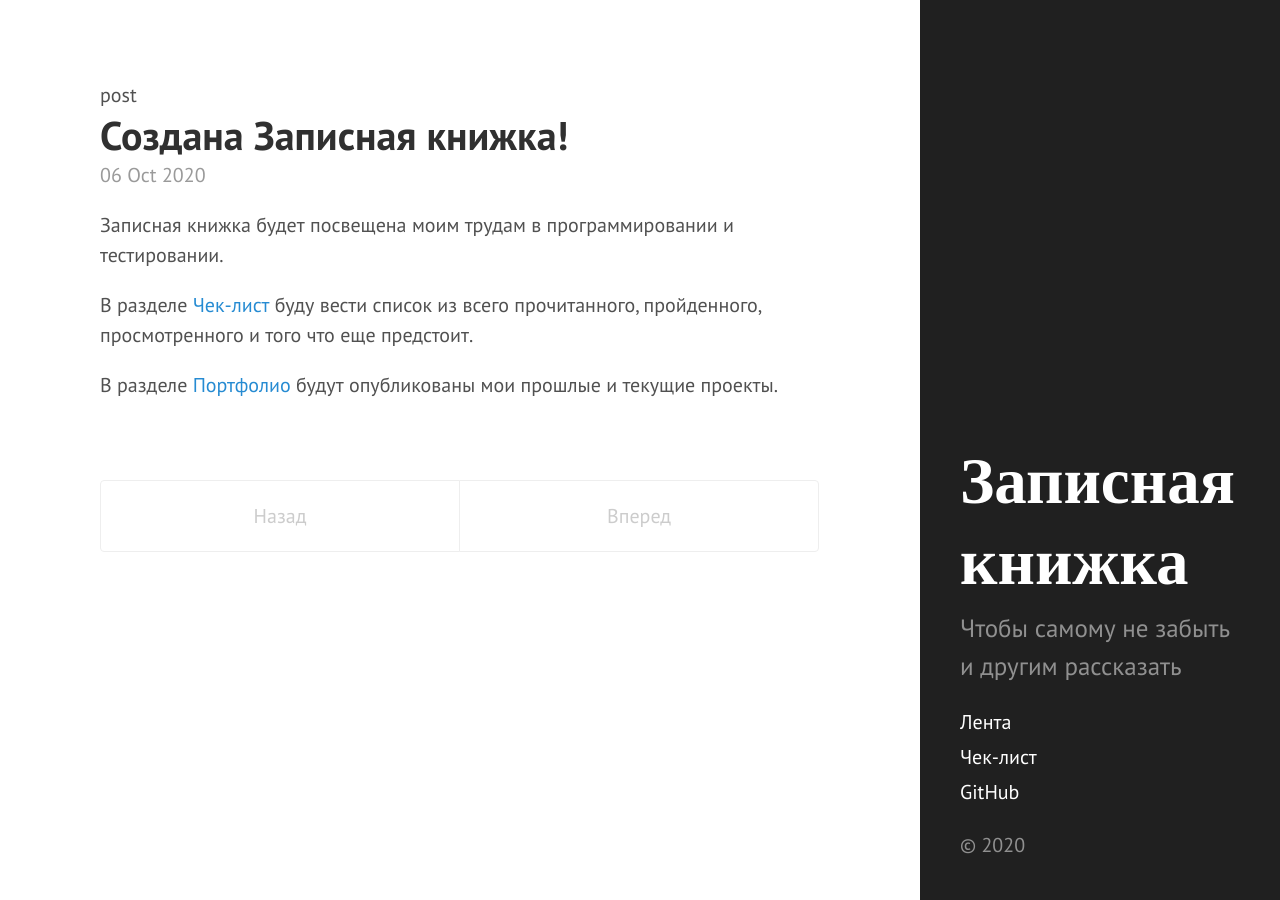
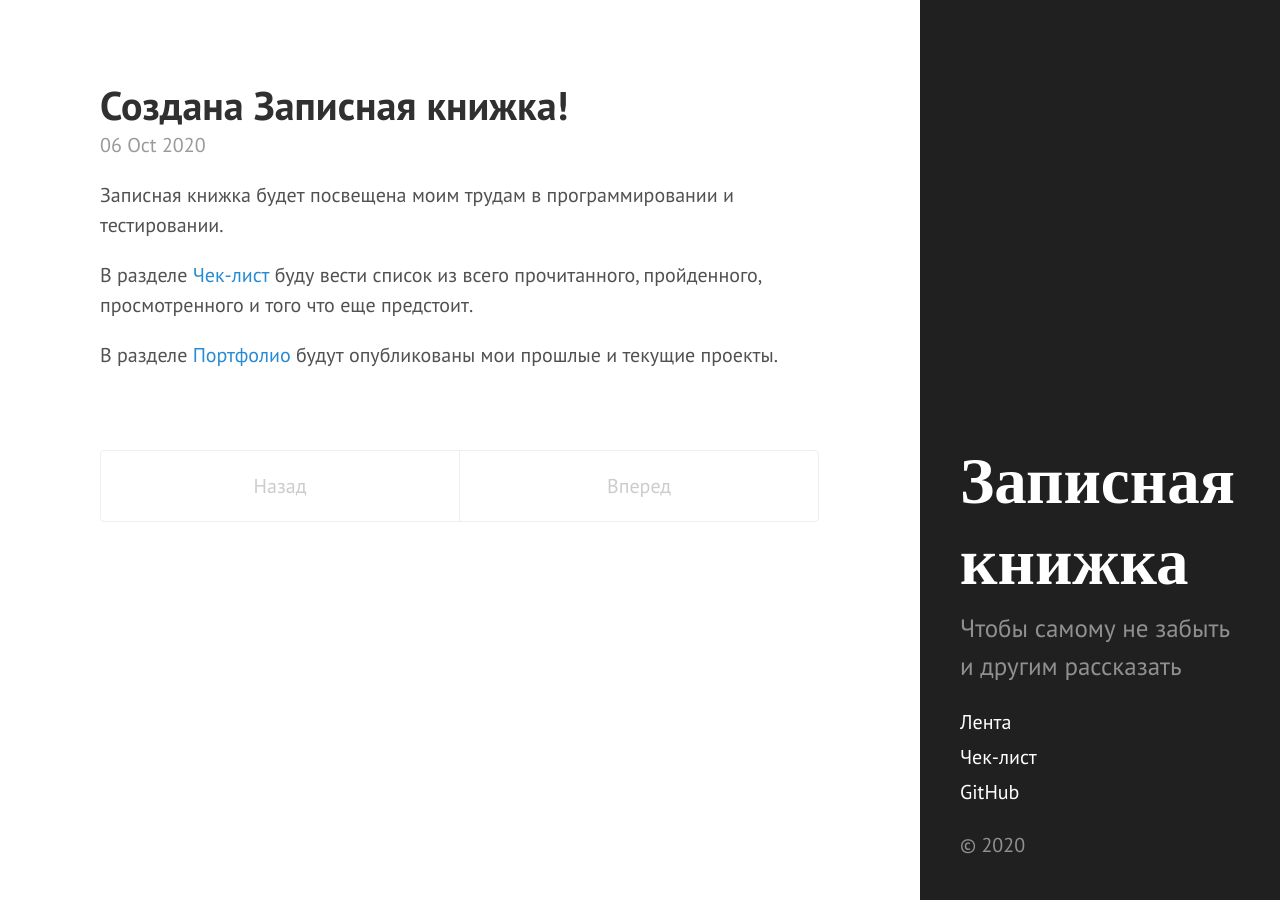
Before and after one commit to Erniess/about_me, a Jekyll site: the page built from index.html, in a window 1280 px wide. Built offline with Jekyll 4.4.1, drawn with Linux system fonts in a browser that asks for light colours; the list of posts is cut into pages by our own code.

Commit message:
Update index.html

```diff
--- a/index.html
+++ b/index.html
@@ -6,7 +6,6 @@ title: Записная книжка
 <div class="posts">
   {% for post in paginator.posts %}
     {% if post.layout == "post" %}
-      {{ post.layout }}
         <div class="post">
           <h1 class="post-title">
             <a href="{{ site.baseurl }}{{ post.url }}">
```
